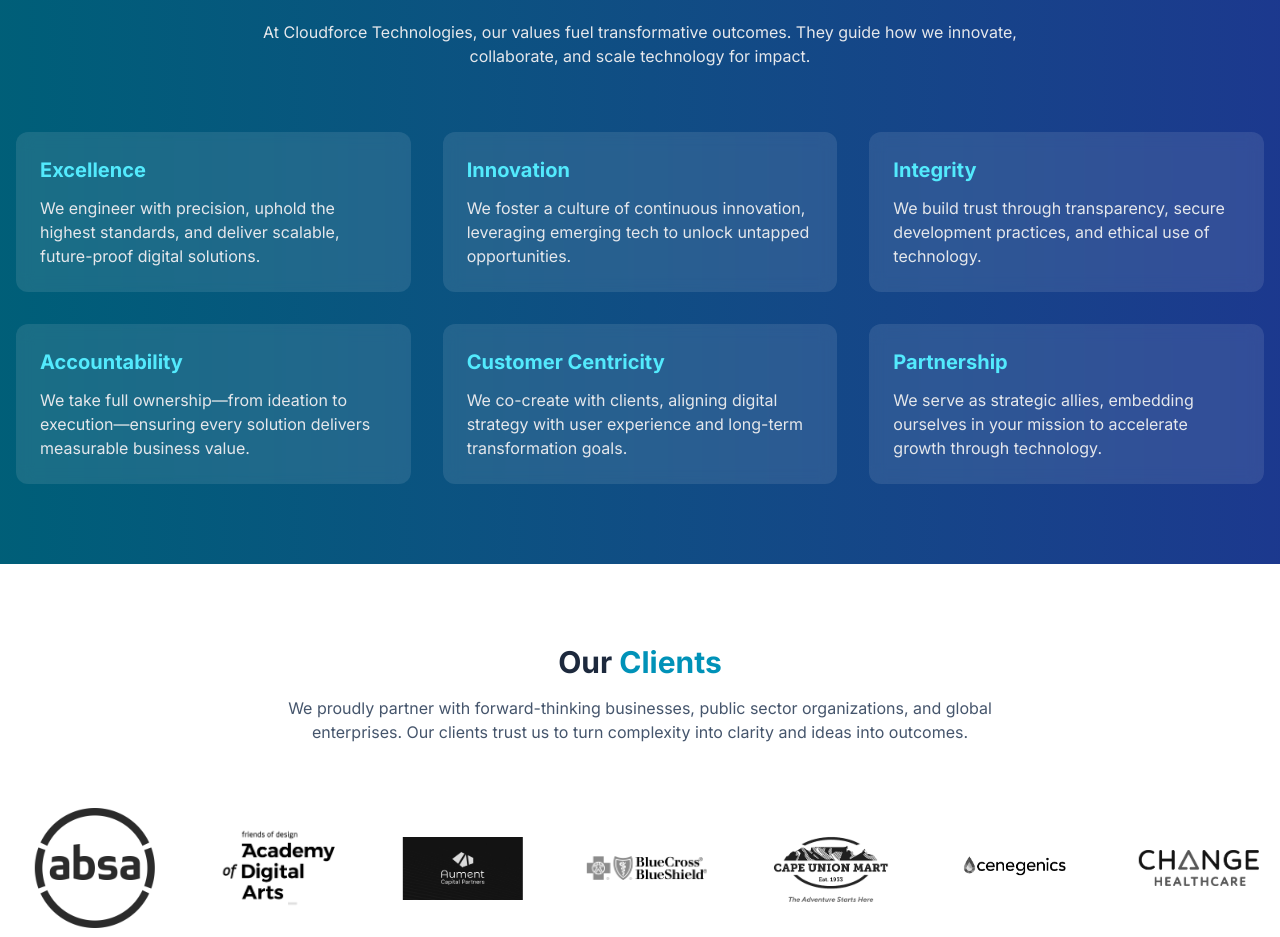
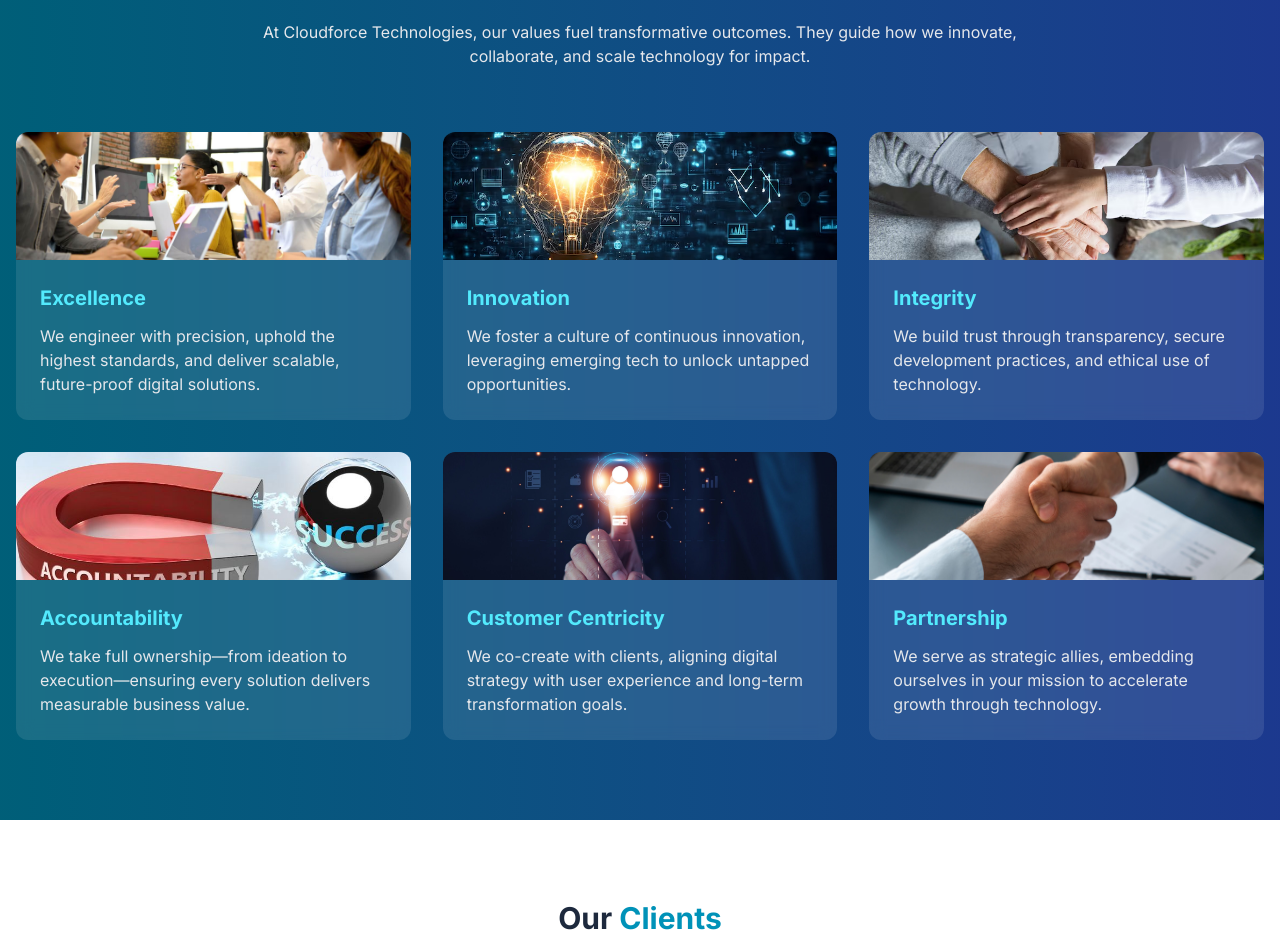
Before and after one commit to rajeshyandrathi/NainikaTechnologies, a Next.js app: page /about in a window 1280 px wide. Shown: the part 2084-3021 px from the top of the page. Built offline with nearby package versions, Linux system fonts and the light colour scheme.

Commit message:
Update page.tsx

```diff
--- a/app/about/page.tsx
+++ b/app/about/page.tsx
@@ -192,26 +192,32 @@ export default function AboutPage() {
           <div className="grid grid-cols-1 md:grid-cols-2 lg:grid-cols-3 gap-8">
             {[
               {
+                image: "/Excellence.jpeg",
                 title: "Excellence",
                 description: "We engineer with precision, uphold the highest standards, and deliver scalable, future-proof digital solutions."
               },
               {
+                image: "/Innovation.jpeg",
                 title: "Innovation",
                 description: "We foster a culture of continuous innovation, leveraging emerging tech to unlock untapped opportunities."
               },
               {
+                image: "/Integrity.jpeg",
                 title: "Integrity",
                 description: "We build trust through transparency, secure development practices, and ethical use of technology."
               },
               {
+                image: "/Accountability.jpeg",
                 title: "Accountability",
                 description: "We take full ownership—from ideation to execution—ensuring every solution delivers measurable business value."
               },
               {
+                image: "/Customer Centricity.jpeg",
                 title: "Customer Centricity",
                 description: "We co-create with clients, aligning digital strategy with user experience and long-term transformation goals."
               },
               {
+                image: "/Partnership.jpeg",
                 title: "Partnership",
                 description: "We serve as strategic allies, embedding ourselves in your mission to accelerate growth through technology."
               }
@@ -222,10 +228,20 @@ export default function AboutPage() {
                 whileInView={{ opacity: 1, y: 0 }}
                 transition={{ delay: index * 0.1, duration: 0.6 }}
                 viewport={{ once: true }}
-                className="bg-white/10 backdrop-blur-sm p-6 rounded-xl text-left"
+                className="bg-white/10 backdrop-blur-sm rounded-xl overflow-hidden"
               >
-                <h3 className="text-xl font-bold mb-3 text-cyan-300">{value.title}</h3>
-                <p className="text-gray-200">{value.description}</p>
+                <div className="relative h-32 w-full">
+                  <Image
+                    src={value.image}
+                    alt={value.title}
+                    fill
+                    className="object-cover"
+                  />
+                </div>
+                <div className="p-6">
+                  <h3 className="text-xl font-bold mb-3 text-cyan-300">{value.title}</h3>
+                  <p className="text-gray-200">{value.description}</p>
+                </div>
               </motion.div>
             ))}
           </div>
```
